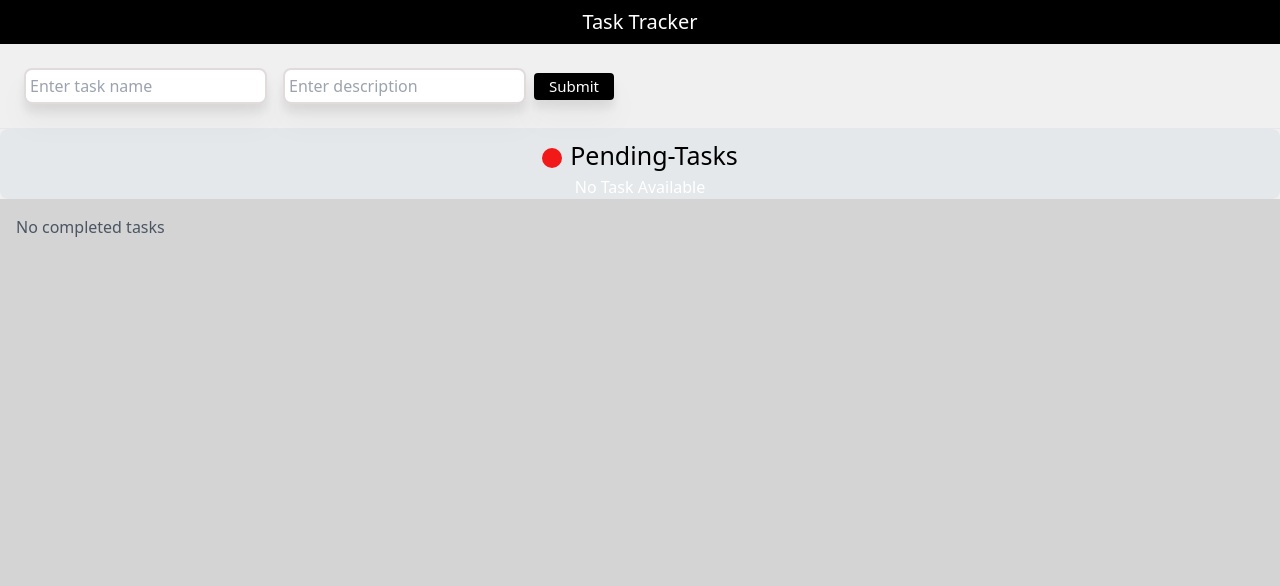
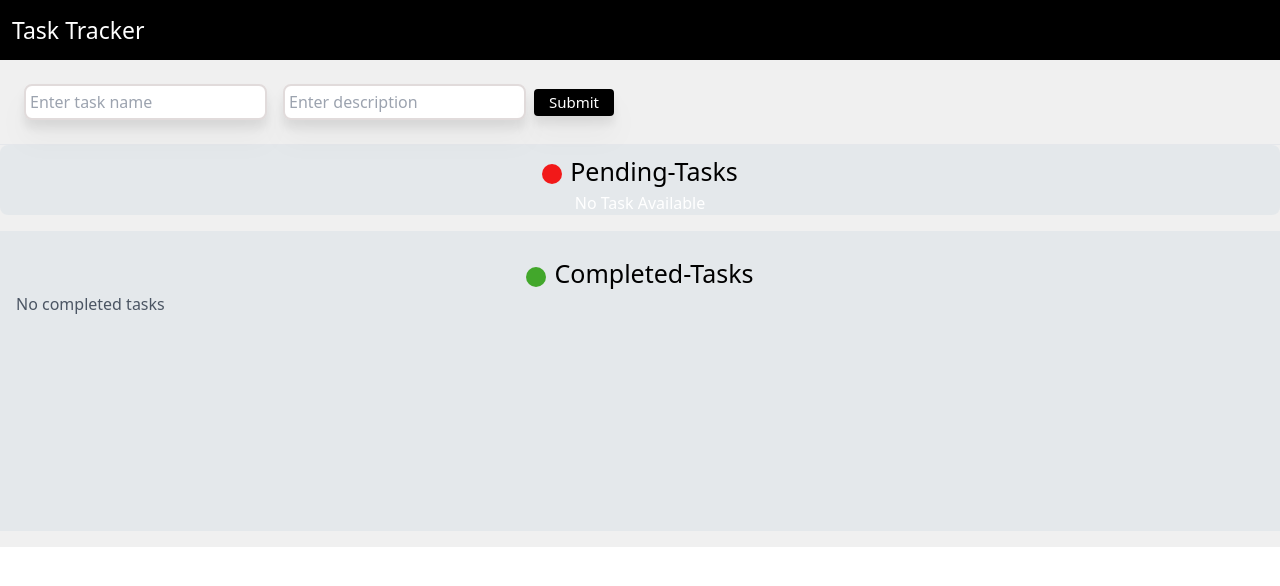
Before and after one commit to sudarshansangle56/Task-Tracker, a Next.js app: page / in a window 1280 px wide. Shown: the top 586 px of the page. Built offline with nearby package versions, Linux system fonts and the light colour scheme.

Commit message:
add  delete button to completed task

```diff
--- a/app/components/Front.js
+++ b/app/components/Front.js
@@ -6,7 +6,7 @@ function Front() {
   const [desc, setDesc] = useState("");
   const [mainTask, setMainTask] = useState([]);
   const [taskId, setTaskId] = useState(1);
-  const [doneTask, setDoneTask]= useState([]);
+  const [doneTask, setDoneTask] = useState([]);
 
   useEffect(() => {
     const storedTasks = JSON.parse(localStorage.getItem("tasks"));
@@ -34,15 +34,18 @@ function Front() {
   const deleteHandler = (id) => {
     setMainTask(mainTask.filter((task) => task.id !== id));
   };
+  const deleteHandlerC = (id)=>{
+    setDoneTask(doneTask.filter((task)=> task.id !==id));
+  }
 
-  const handleDone = (id , title, desc) => {
+  const handleDone = (id, title, desc) => {
     alert(`Your task No ${id} has been done`);
-    setDoneTask([...doneTask,{id,title,desc}]);
+    setDoneTask([...doneTask, { id, title, desc }]);
     setMainTask(mainTask.filter((task) => task.id !== id));
   };
 
   return (
-    <div>
+    <div className="overflow-hidden">
       <form onSubmit={submitHandler} className="p-4">
         <input
           className="border-2 drop-shadow-xl rounded-lg border-[#e1dbdb] m-2 p-1"
@@ -80,7 +83,7 @@ function Front() {
                 {mainTask.map((task) => (
                   <div
                     key={task.id}
-                    className="bg-[#b0b0b089] flex flex-col items-center justify-center rounded-md min-h-[200px] w-[270px]"
+                    className="bg-[#b0b0b089] drop-shadow-xl flex flex-col items-center justify-center rounded-md min-h-[200px] w-[270px]"
                   >
                     <h3>Task No: {task.id}</h3>
                     <h3>{new Date().toLocaleDateString()}</h3>
@@ -94,7 +97,9 @@ function Front() {
                         Delete
                       </button>
                       <button
-                        onClick={() => handleDone(task.id ,task.title, task.desc)}
+                        onClick={() =>
+                          handleDone(task.id, task.title, task.desc)
+                        }
                         className="bg-teal-600 ml-3 hover:bg-teal-700 h-6 text-[13px] border-2 w-[60px] text-white border-none rounded"
                       >
                         Done
@@ -109,23 +114,34 @@ function Front() {
           </div>
         </div>
       </div>
-      <div className="bg-[#2222] p-4 h-[700px] w-full">
-      {doneTask.length > 0 ? (
+      <div className=" bg-[#c4d2de44] p-4 min-h-[300px] mt-4 mb-4 w-full">
+        <div className="pt-2 flex gap-2 w-full items-center justify-center flex-row text-[25px]">
+          <div className="bg-[#42a72b]  mt-[8px] rounded-xl h-5 w-5"></div>
+          <h3>Completed-Tasks</h3>
+        </div>
+        {doneTask.length > 0 ? (
           <div className="grid gap-4">
             {doneTask.map((task) => (
-              <div key={task.id}  className="bg-[#b0b0b089] flex flex-col items-center justify-center rounded-md min-h-[200px] w-[250px]">
-              <h3>Task No: {task.id}</h3>
-                    <h3>{new Date().toLocaleDateString()}</h3>
-                    <span className="font-bold">Title: {task.title}</span>
-                    <span>Description: {task.desc}</span>
+              <div
+                key={task.id}
+                className="bg-[#b0b0b089] drop-shadow-xl flex flex-col items-center justify-center rounded-md min-h-[200px] w-[250px]"
+              >
+                <h3>Task No: {task.id}</h3>
+                <h3>{new Date().toLocaleDateString()}</h3>
+                <span className="font-bold">Title: {task.title}</span>
+                <span>Description: {task.desc}</span>
+                <button
+                  className="bg-[#e23535] h-6 text-[13px] border-2 w-[60px] text-white border-[#e23535] rounded"
+                  onClick={() => deleteHandlerC(task.id)}
+                >
+                  Delete
+                </button>
               </div>
             ))}
           </div>
-
         ) : (
           <h3 className="text-gray-600">No completed tasks</h3>
         )}
-
       </div>
     </div>
   );
--- a/app/layout.js
+++ b/app/layout.js
@@ -22,8 +22,8 @@ export default function RootLayout({ children }) {
       <body
         className={`${geistSans.variable} ${geistMono.variable} antialiased`}
       >
-        <div className="h-11 w-full text-center p-2 text-xl bg-black text-white">
-          <h2>Task Tracker</h2>
+        <div className="h-[60px] w-full flex items-center text-[23px] bg-black text-white">
+          <h2 className="ml-3">Task Tracker</h2>
         </div>
         {children}
       </body>
```
